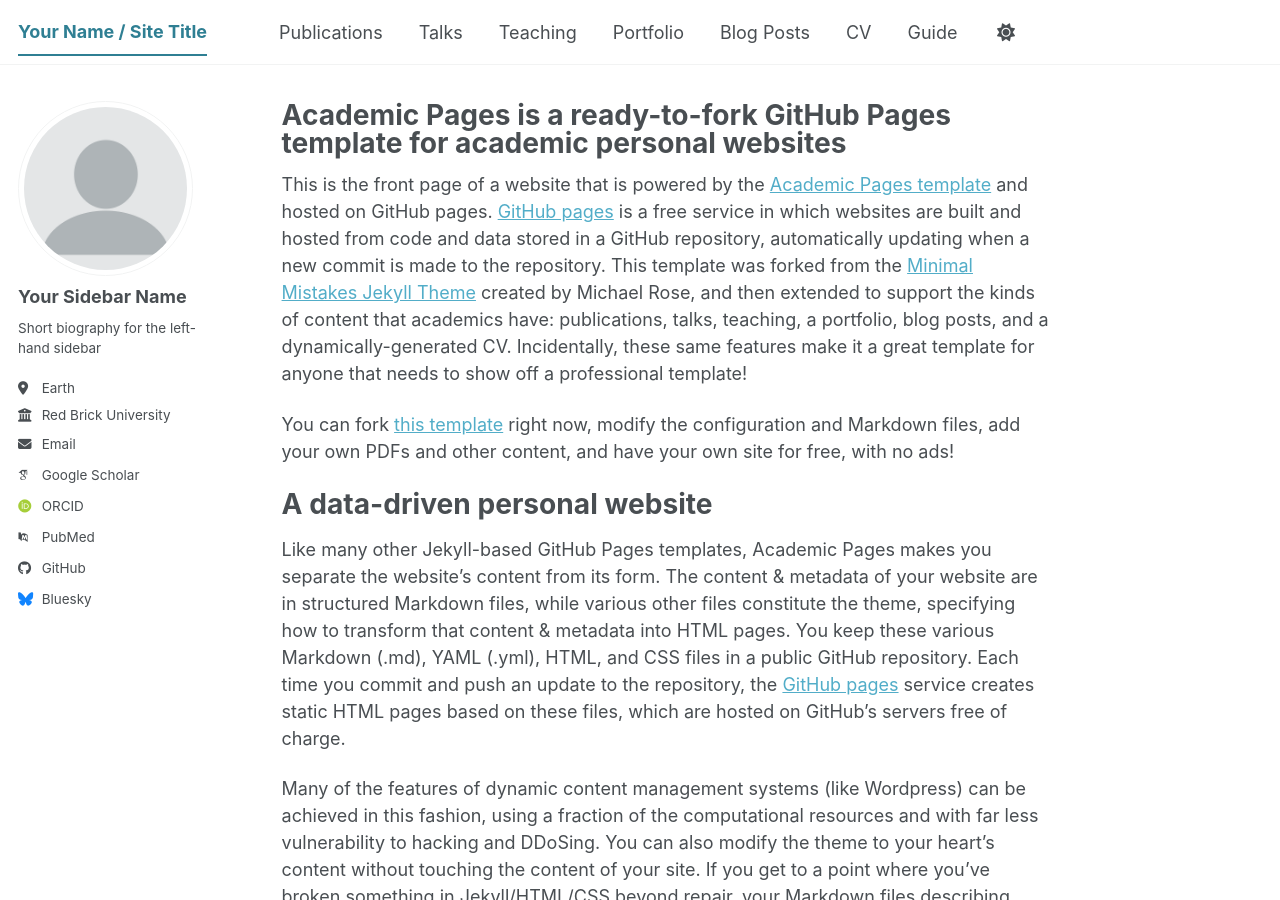
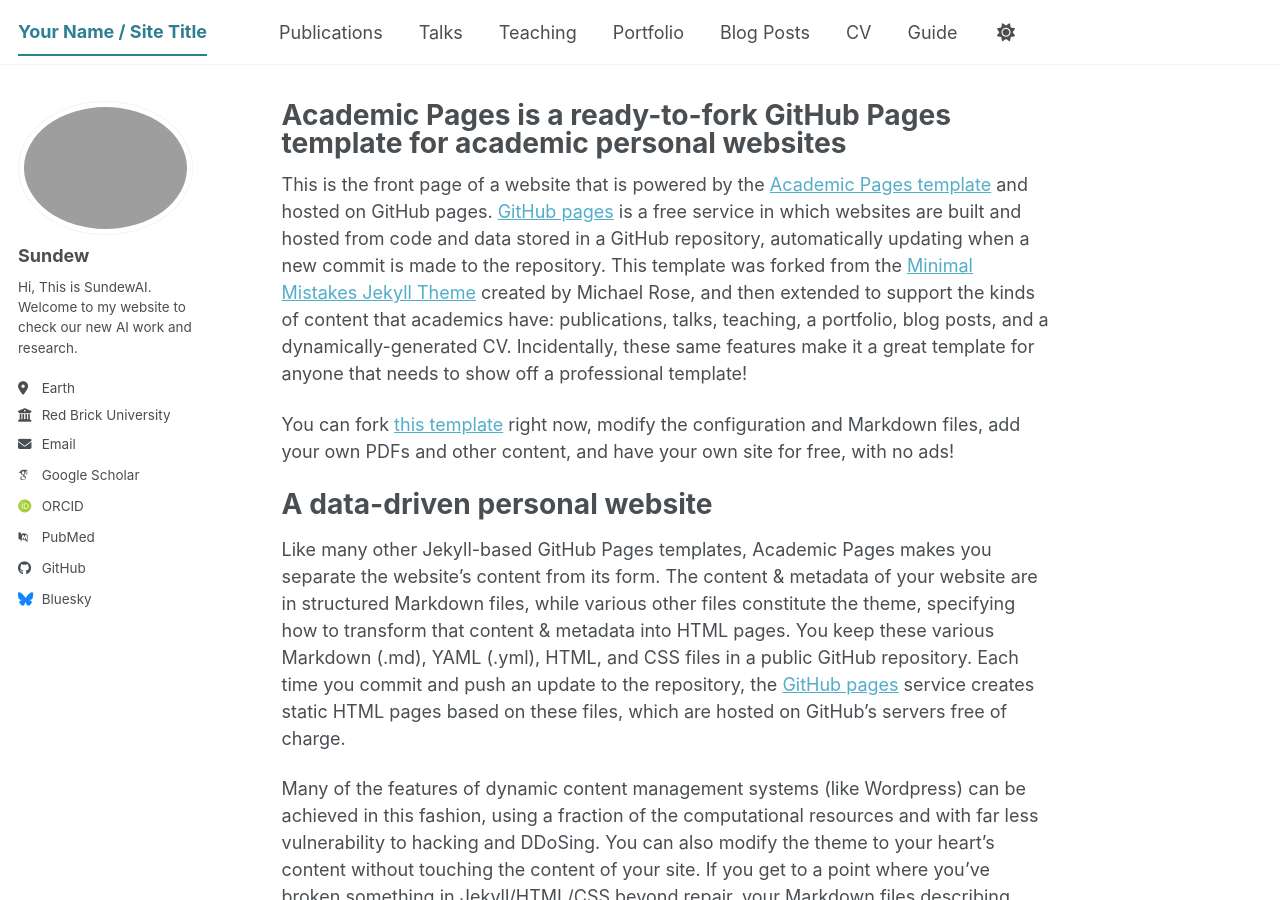
Before and after one commit to SundewAI/SundewAi.github.io, a Jekyll site: the page built from _pages/about.md, in a window 1280 px wide and 900 px high. Built offline with Jekyll 4.4.1, drawn with Linux system fonts in a browser that asks for light colours; some web fonts are replaced; a script bundle is joined from its source files by our own code; library files that are not in the unit come from our copies.

Commit message:
Update _config.yml

```diff
--- a/_config.yml
+++ b/_config.yml
@@ -23,10 +23,10 @@
 #               Additional customization can be done by editing /_includes/author-profile.html
 author:
   # Biographic information
-  avatar           : "profile.png"
-  name             : "Your Sidebar Name"
+  avatar           : "profile1.jpg"
+  name             : "Sundew"
   pronouns         : # example: "she/her"
-  bio              : "Short biography for the left-hand sidebar"
+  bio              : "Hi, This is SundewAI. Welcome to my website to check our new AI work and research."
   location         : "Earth"
   employer         : "Red Brick University"
   uri              : # URL
```
